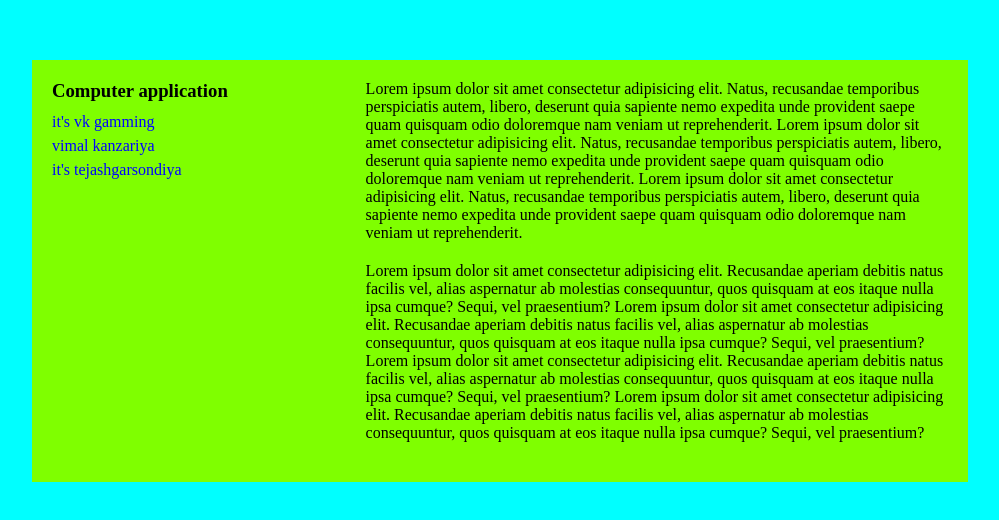
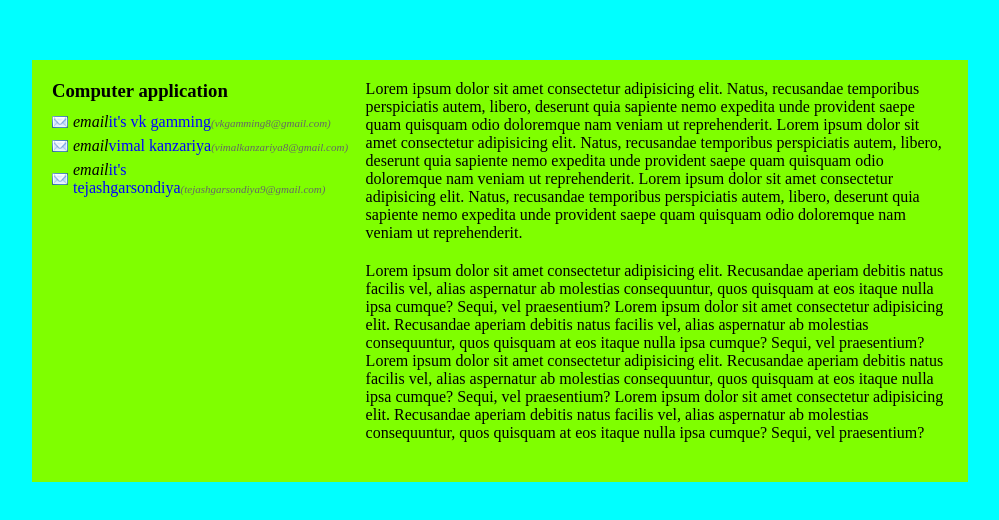
Before and after one commit to vimalkanzariya2307/response2, a plain HTML site: page index.html in a window 1280 px wide. Shown: the whole page, without its empty margins (140-1139 px from the left). Drawn offline with Linux system fonts and the light colour scheme.

Commit message:
added some files

```diff
--- a/style.css
+++ b/style.css
@@ -48,11 +48,31 @@ p {
     float: right;
 }
 
-@media all and (max-width:100px) {
-    #sidebar ul li a{
-        content: "("after(data-email)")";
+/* @media all and (min-width:1000px) { */
+    #sidebar ul li a::after{
+        content: "("attr(data-email)")";
         font-size: 11px;
         font-style: italic;
         color: #666;
     }
+/* } */
+@media all and (min-width: 700px)
+{
+#sidebar ul li a:before
+{
+    content: "email";
+    font-style: italic;
+    color: rgb(0, 0, 0);
+
 }
+}
+
+@media all and (min-width:700px)
+{
+    #sidebar ul li a
+    {
+        padding-left: 21px;
+        background: url(email.png) left center no-repeat;
+
+    }
+}
```
Also changed, not shown: email.png (added).
